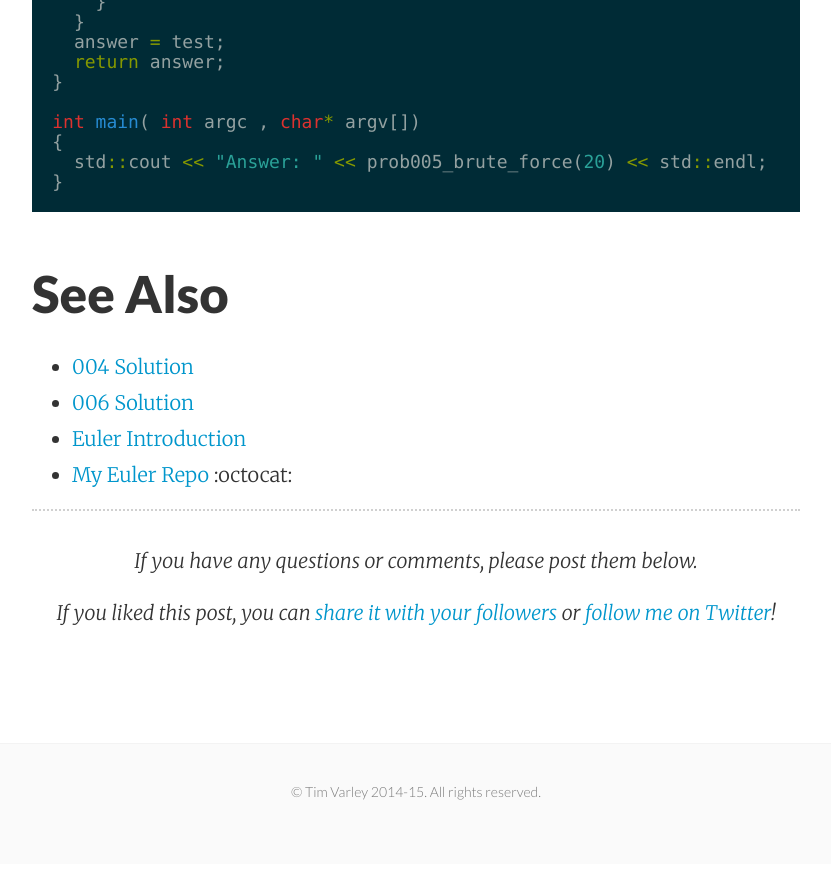
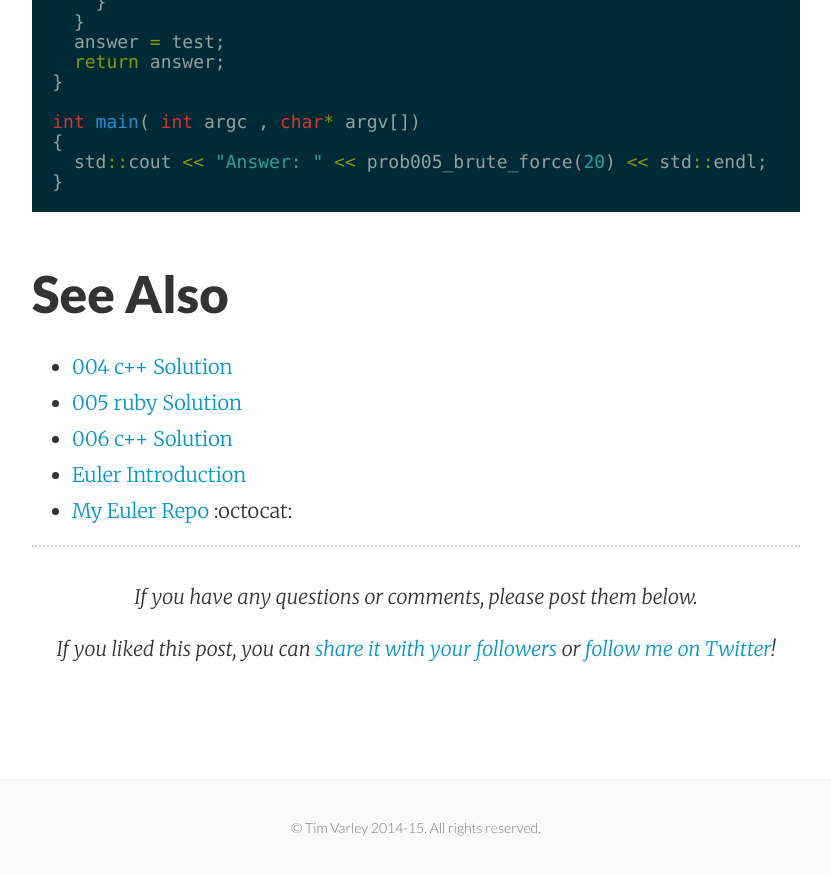
Before and after one commit to tvarley/tvarley.github.io, a Jekyll site: the page built from blog/euler/cpp/_posts/2015-01-02-solution_005.md, in a window 1280 px wide and 900 px high, scrolled down 1268 px. Shown: the top 875 px of the window, without its empty margins (224-1055 px from the left). Built offline with Jekyll 4.4.1, drawn with Linux system fonts in a browser that asks for light colours; nearby versions of some CDN libraries; Markdown is read by kramdown in place of the engine named in the settings; comment, search, counter and statistics services are not loaded.

Commit message:
Fix links

````diff
--- a/blog/euler/cpp/_posts/2015-01-02-solution_005.md
+++ b/blog/euler/cpp/_posts/2015-01-02-solution_005.md
@@ -52,7 +52,8 @@ int main( int argc , char* argv[])
 ```
 
 ## See Also
-* [004 Solution]({{site.baseurl}}/blog/euler/cpp/problem_004)
-* [006 Solution]({{site.baseurl}}/blog/euler/cpp/problem_006)
+* [004 c++ Solution]({{site.baseurl}}/blog/euler/cpp/problem_004)
+* [005 ruby Solution]({{site.baseurl}}/blog/euler/ruby/problem_005)
+* [006 c++ Solution]({{site.baseurl}}/blog/euler/cpp/problem_006)
 * [Euler Introduction]({{site.baseurl}}/blog/euler/introduction)
 * [My Euler Repo](https://github.com/tvarley/euler) :octocat:
````
Also changed, not shown: blog/euler/cpp/_posts/2015-01-02-solution_004.md (+3 -2 lines).
